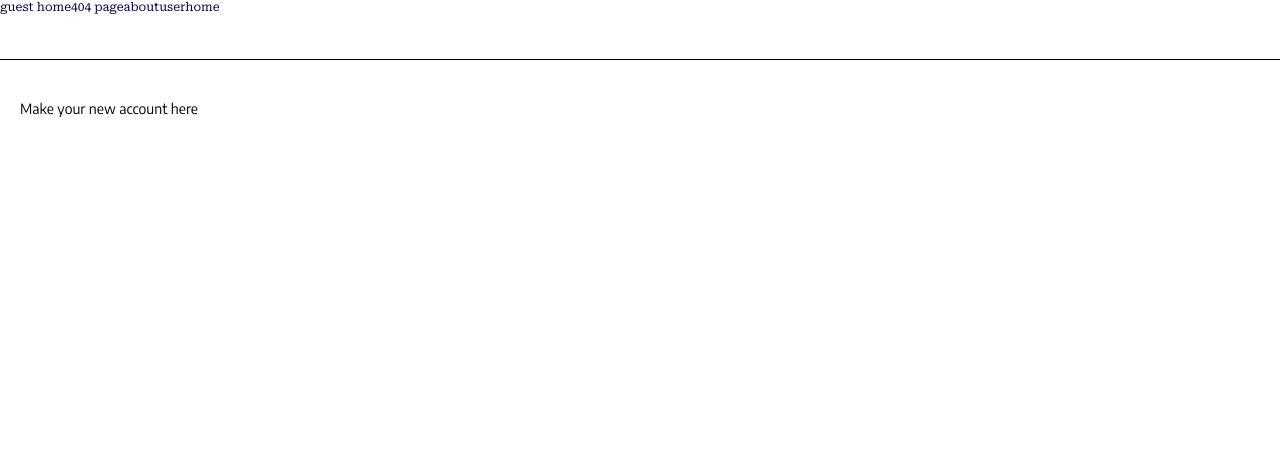
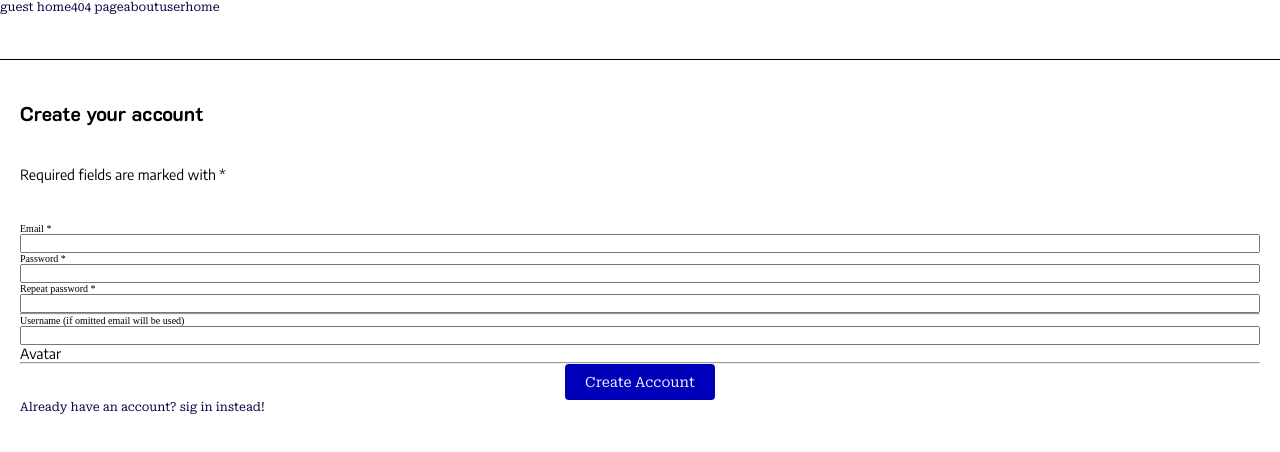
Before and after one commit to Laufox/quizify, a React (Vite) app: page /signup in a window 1280 px wide. Shown: the top 452 px of the page. Built offline with nearby package versions, Linux system fonts and the light colour scheme.

Commit message:
Sets up register form with react hook form validation

```diff
--- a/package.json
+++ b/package.json
@@ -14,6 +14,7 @@
     "firebase": "^9.15.0",
     "react": "^18.2.0",
     "react-dom": "^18.2.0",
+    "react-hook-form": "^7.41.2",
     "react-query": "^3.39.2",
     "react-router-dom": "^6.6.1",
     "sass": "^1.57.1"
--- a/src/assets/scss/App.scss
+++ b/src/assets/scss/App.scss
@@ -1,6 +1,7 @@
 /* Google fonts */
 @import url('https://fonts.googleapis.com/css2?family=Encode+Sans:wght@100;200;300;400;500;600;700;800;900&family=K2D:ital,wght@0,100;0,200;0,300;0,400;0,500;0,600;0,700;0,800;1,100;1,200;1,300;1,400;1,500;1,600;1,700;1,800&family=Roboto+Serif:ital,opsz,wght@0,8..144,100;0,8..144,200;0,8..144,300;0,8..144,400;0,8..144,500;0,8..144,600;0,8..144,700;0,8..144,800;0,8..144,900;1,8..144,100;1,8..144,200;1,8..144,300;1,8..144,400;1,8..144,500;1,8..144,600;1,8..144,700;1,8..144,800;1,8..144,900&display=swap');
 
+@import 'Form';
 @import 'Navigation';
 @import 'GuestHomePage';
 
@@ -37,6 +38,7 @@ a, button, .link {
     text-decoration: none;
     color: #000044;
     cursor: pointer;
+    border: none;
 }
 
 .btn {
--- /dev/null
+++ b/src/assets/scss/Form.scss
@@ -0,0 +1,4 @@
+form {
+    display: flex;
+    flex-flow: column;
+}
--- a/src/pages/CreateAccountPage.tsx
+++ b/src/pages/CreateAccountPage.tsx
@@ -1,6 +1,86 @@
+import { Link } from "react-router-dom"
+import { useState, useEffect } from 'react'
+import { useForm } from "react-hook-form"
+
+type FormData = {
+    email: string,
+    password: string,
+    passwordrepeat: string
+}
+
 const CreateAccountPage = () => {
+
+    const { register, handleSubmit, formState: { errors }, watch } = useForm<FormData>()
+
+    const createUser = async (data: any) => {
+        console.log(data)
+    }
+
     return (
-        <p>Make your new account here</p>
+        <div className="page-container">
+            <h1>Create your account</h1>
+            <p>Required fields are marked with *</p>
+
+            <form onSubmit={handleSubmit(createUser)} noValidate>
+                <label>Email *</label>
+                <input
+                    id="createemail"
+                    type='email'
+                    {...register('email', {
+                        required: 'Please enter email',
+                        pattern: {
+                            value: /^[\w-\.]+@([\w-]+\.)+[\w-]{2,4}$/gi,
+                            message: 'incorrect email format'
+                        }
+                    })}
+                />
+                {errors.email && <span>{errors.email?.message}</span>}
+
+                <label>Password *</label>
+                <input
+                    id="createpassword"
+                    type='password'
+                    {...register('password', {
+                        required: 'Please enter password',
+                        minLength: {
+                            value: 6,
+                            message: 'Password must be at least six characters'
+                        }
+                    })}
+                />
+                {errors.password && <span>{errors.password?.message}</span>}
+
+                <label>Repeat password *</label>
+                <input
+                    id="createpasswordrepeat"
+                    type='password'
+                    {...register('passwordrepeat', {
+                        required: 'Please repeat password',
+                        validate: (val: string) => {
+                            if (watch('password') !== val) {
+                                return 'Password does not match'
+                            }
+                        }
+                    })}
+                />
+                {errors.passwordrepeat && <span>{errors.passwordrepeat?.message}</span>}
+
+                <hr />
+
+                <label htmlFor="createusername">Username (if omitted email will be used)</label>
+                <input id="createusername" type='text' />
+
+                <div>
+                    <p>Avatar</p>
+                </div>
+
+                <hr />
+
+                <button type="submit" className="btn btn-info">Create Account</button>
+
+                <Link to='/signin'>Already have an account? sig in instead!</Link>
+            </form>
+        </div>
     )
 }
 
```
Also changed, not shown: 1 other file (tests, documents, lock files or other folders).
